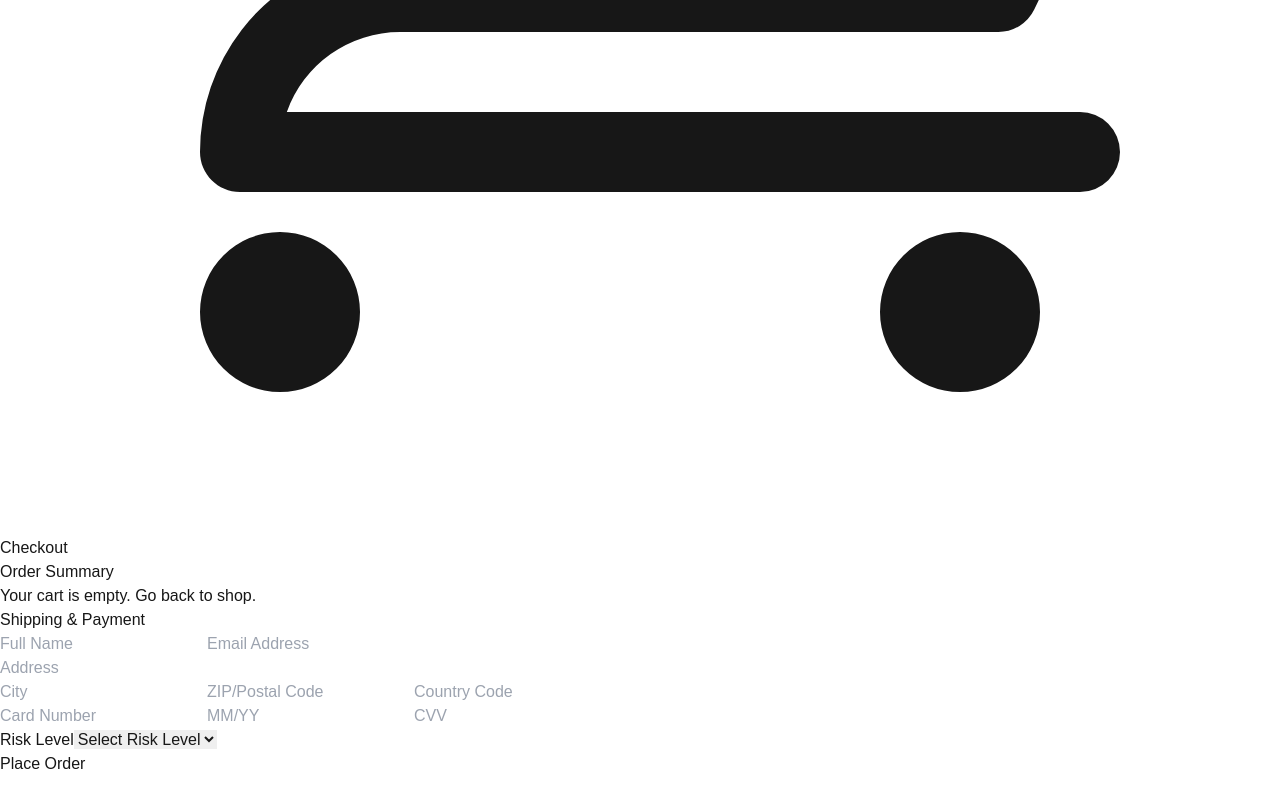
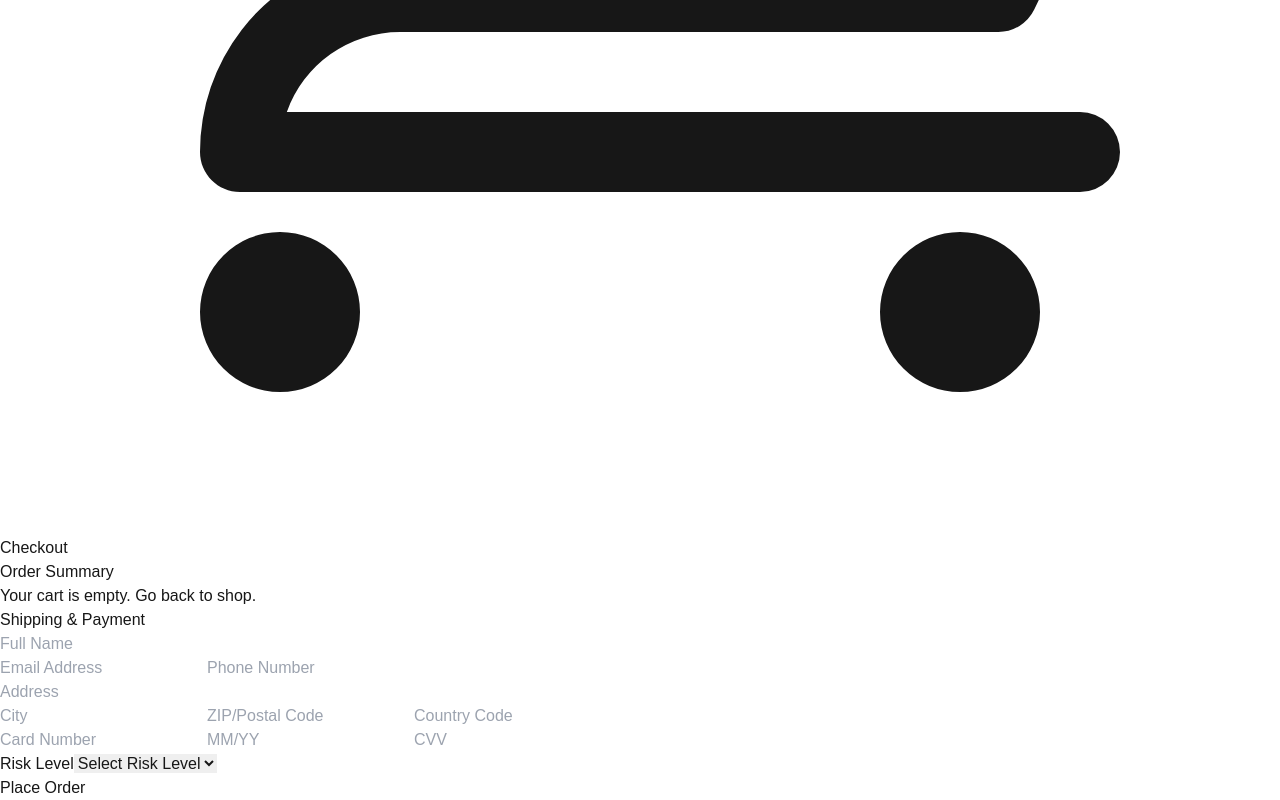
Before and after one commit to TheCoreyMcCue/apidemo, a Next.js app: page /checkout in a window 1280 px wide. Shown: the part 816-1616 px from the top of the page. Before the commit the page ends 1592 px from the top, so only its background shows below. Built offline with nearby package versions, Linux system fonts and the light colour scheme.

Commit message:
success page logic

```diff
--- a/src/app/checkout/page.jsx
+++ b/src/app/checkout/page.jsx
@@ -2,9 +2,10 @@
 
 import { useState, useEffect } from "react";
 import Link from "next/link";
-import axios from "axios";
+import { useRouter } from "next/navigation"; // Import useRouter
 
 const Checkout = () => {
+  const router = useRouter(); // Initialize router
   const [cartItems, setCartItems] = useState([]);
   const [form, setForm] = useState({
     name: "",
@@ -50,10 +51,8 @@ const Checkout = () => {
     localStorage.removeItem("cart");
     setCartItems([]);
 
-    console.log(form);
-
-    // Redirect to thank-you page (you can create a thank-you page if needed)
-    alert("Order placed successfully!");
+    // Redirect to thank-you page
+    router.push("/success"); // Use router.push
   };
 
   return (
@@ -93,7 +92,7 @@ const Checkout = () => {
       <form onSubmit={handleSubmit} className="space-y-6">
         <h2 className="text-2xl font-semibold mb-4">Shipping & Payment</h2>
 
-        <div className="grid gap-4 grid-cols-1 sm:grid-cols-2">
+        <div>
           <input
             type="text"
             name="name"
@@ -103,11 +102,23 @@ const Checkout = () => {
             className="border rounded-md p-3 w-full text-black"
             required
           />
+        </div>
+
+        <div className="grid gap-4 grid-cols-1 sm:grid-cols-2">
           <input
             type="email"
             name="email"
             placeholder="Email Address"
             value={form.email}
+            onChange={handleInputChange}
+            className="border rounded-md p-3 w-full text-black"
+            required
+          />
+          <input
+            type="phone"
+            name="phone"
+            placeholder="Phone Number"
+            value={form.phone}
             onChange={handleInputChange}
             className="border rounded-md p-3 w-full text-black"
             required
@@ -199,20 +210,18 @@ const Checkout = () => {
             required
           >
             <option value="">Select Risk Level</option>
-            <option value="low">Low Risk</option>
-            <option value="medium">Medium Risk</option>
-            <option value="high">High Risk</option>
+            <option value="low_confidence_score">Low Risk</option>
+            <option value="medium_scores">Medium Risk</option>
+            <option value="high_confidence_score">High Risk</option>
           </select>
         </div>
 
-        <Link href="/success">
         <button
           type="submit"
           className="bg-green-600 text-white px-6 py-3 mt-2 rounded-md hover:bg-green-700 transition duration-300"
         >
           Place Order
         </button>
-        </Link>
       </form>
     </div>
   );
```
Lines whose indentation alone changed are shown as unchanged.
